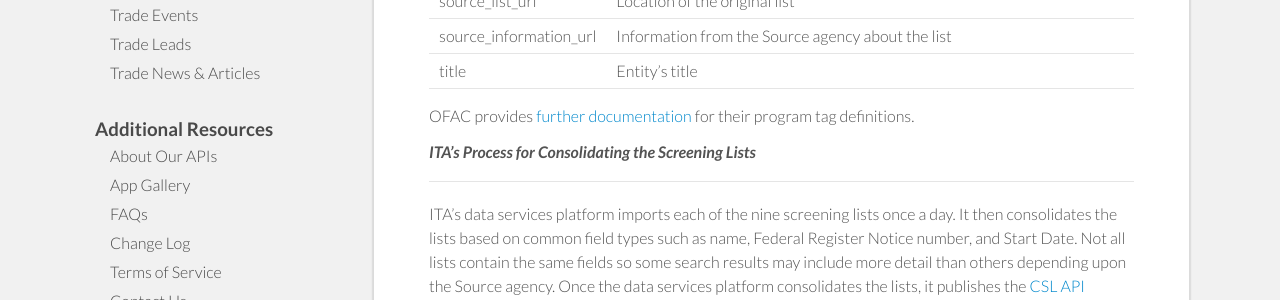
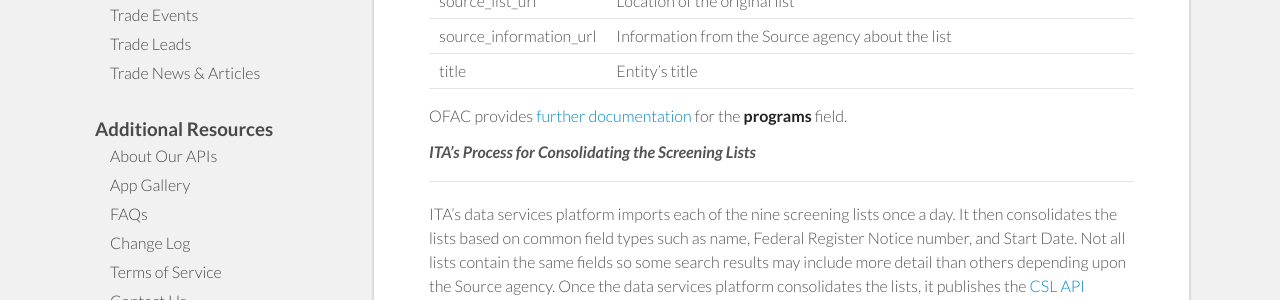
Before and after one commit to InternationalTradeAdministration/developerportal, a Jekyll site: the page built from _posts/2013-11-01-consolidated-screening-list-draft.markdown, in a window 1280 px wide and 900 px high, scrolled down 5702 px. Shown: the part 249-549 px from the top of the window. Built offline with Jekyll 4.4.1, drawn with Linux system fonts in a browser that asks for light colours; nearby versions of some CDN libraries.

Commit message:
Small text edits

```diff
--- a/_posts/2013-11-01-consolidated-screening-list-draft.markdown
+++ b/_posts/2013-11-01-consolidated-screening-list-draft.markdown
@@ -187,7 +187,7 @@ Note: The Department of the Treasury data sources share the same output structur
 | source_information_url | Information from the Source agency about the list |
 | title | Entity's title |
 
-OFAC provides [further documentation](http://www.treasury.gov/resource-center/sanctions/SDN-List/Pages/program_tags.aspx) for their program tag definitions.
+OFAC provides [further documentation](http://www.treasury.gov/resource-center/sanctions/SDN-List/Pages/program_tags.aspx) for the **programs** field.
 
 
 ## ITA’s Process for Consolidating the Screening Lists
```
